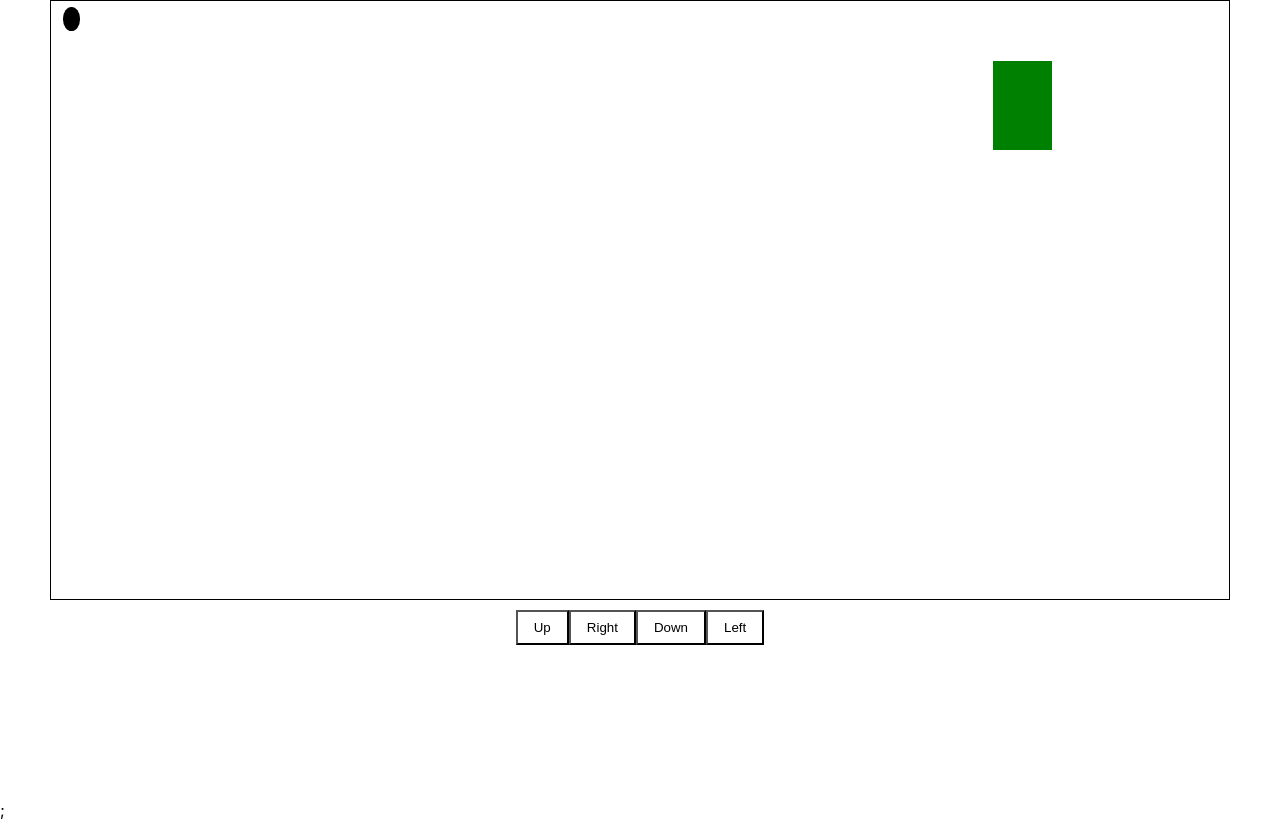
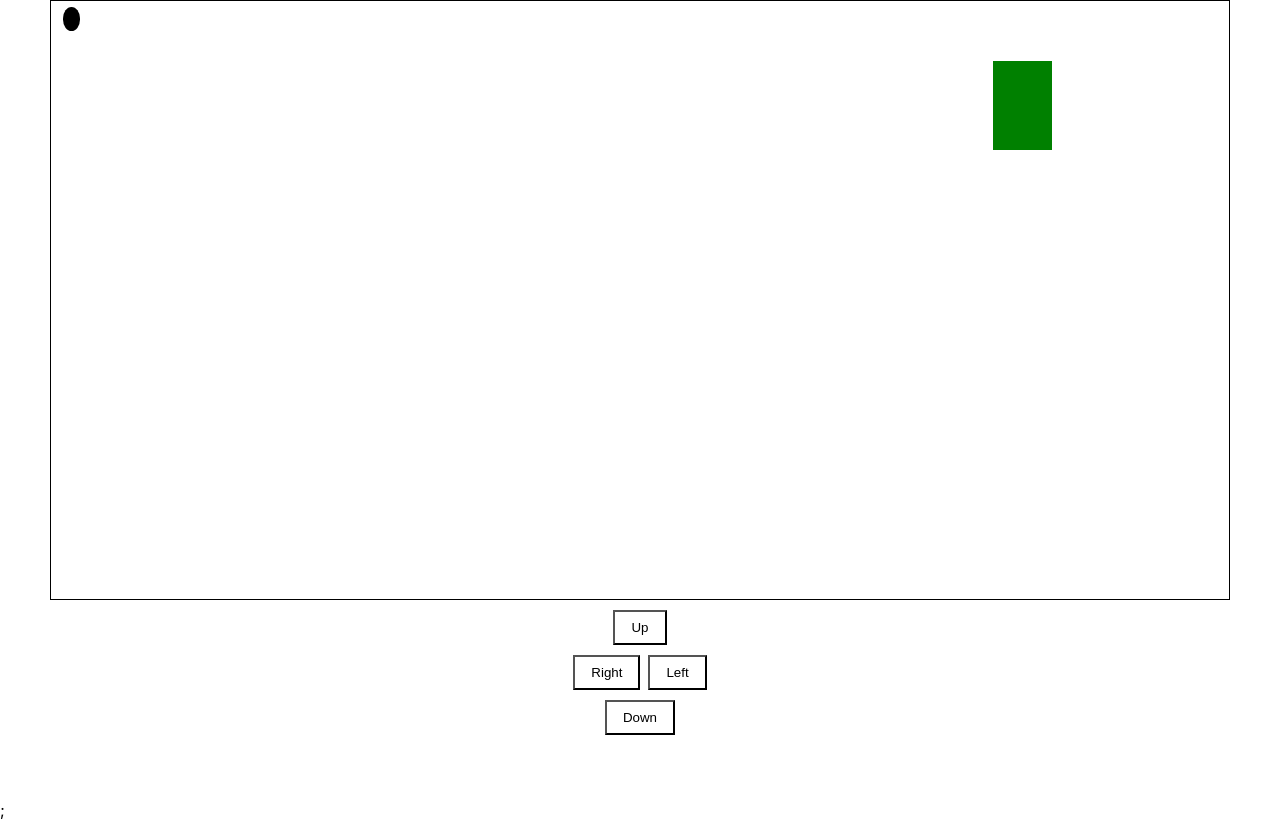
Before and after one commit to skv93-coder/ball-space-ankush, a React (Create React App) app: page / in a window 1280 px wide. Built offline with nearby package versions, Linux system fonts and the light colour scheme.

Commit message:
Added navigation

```diff
--- a/src/components/NavigationContainer.jsx
+++ b/src/components/NavigationContainer.jsx
@@ -6,15 +6,33 @@ export default function NavigationContainer() {
   return (
     <div
       style={{
-        display: "flex",
+        display: "grid",
         justifyContent: "center",
         padding: "10px 12px",
+        alignItems: "center",
       }}
     >
-      <div>
-        {keyboard.map((k) => (
-          <Button k={k} key={k} />
-        ))}
+      <div style={{ display: "flex", justifyContent: "center" }}>
+        <Button k={keyboard[0]} key={keyboard[0]} />
+      </div>
+      <div
+        style={{
+          display: "flex",
+          justifyContent: "center",
+          padding: "10px 12px",
+          gap: 8,
+        }}
+      >
+        <Button k={keyboard[1]} key={keyboard[1]} />
+        <Button k={keyboard[3]} key={keyboard[3]} />
+      </div>
+      <div
+        style={{
+          display: "flex",
+          justifyContent: "center",
+        }}
+      >
+        <Button k={keyboard[2]} key={keyboard[2]} />
       </div>
     </div>
   );
--- a/src/components/Square.jsx
+++ b/src/components/Square.jsx
@@ -1,10 +1,10 @@
 import React from "react";
-import { useBall, useSquare } from "../store";
+import { useSquare } from "../store";
 import { squareDimension } from "../constants";
 
 export default function Square() {
   const square = useSquare();
-  const ball = useBall();
+
   return (
     <div
       style={{
```
